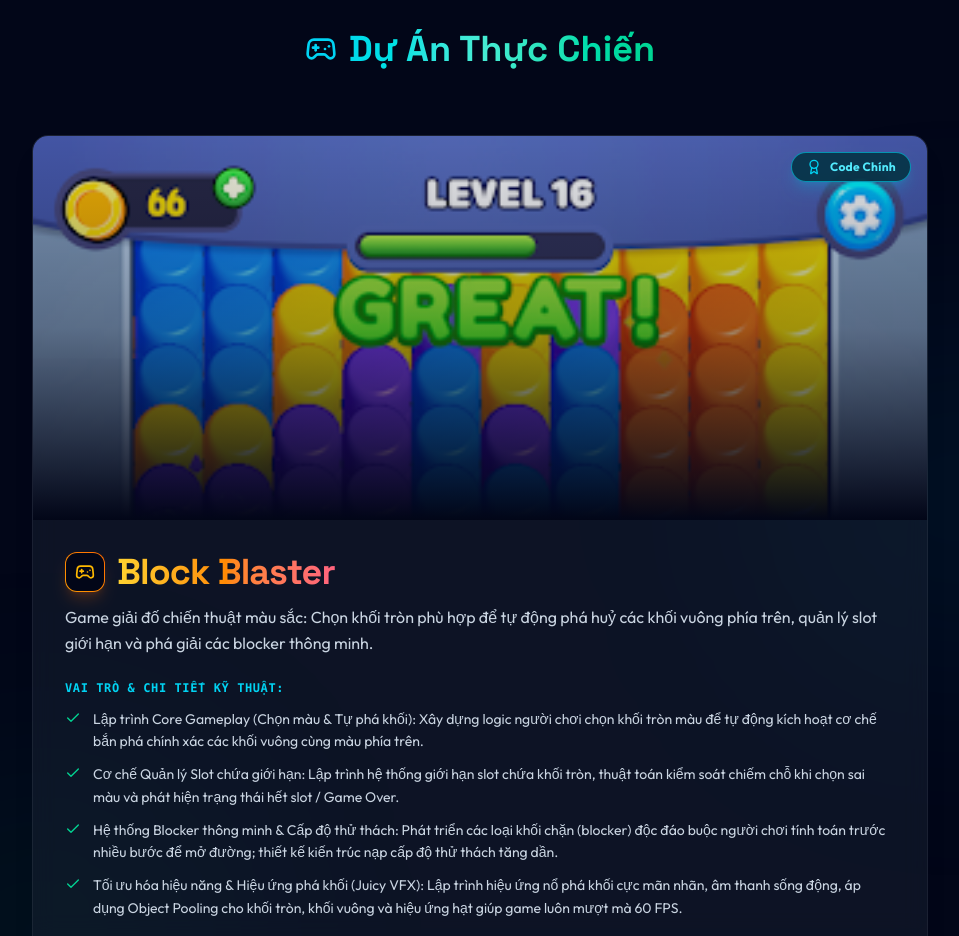
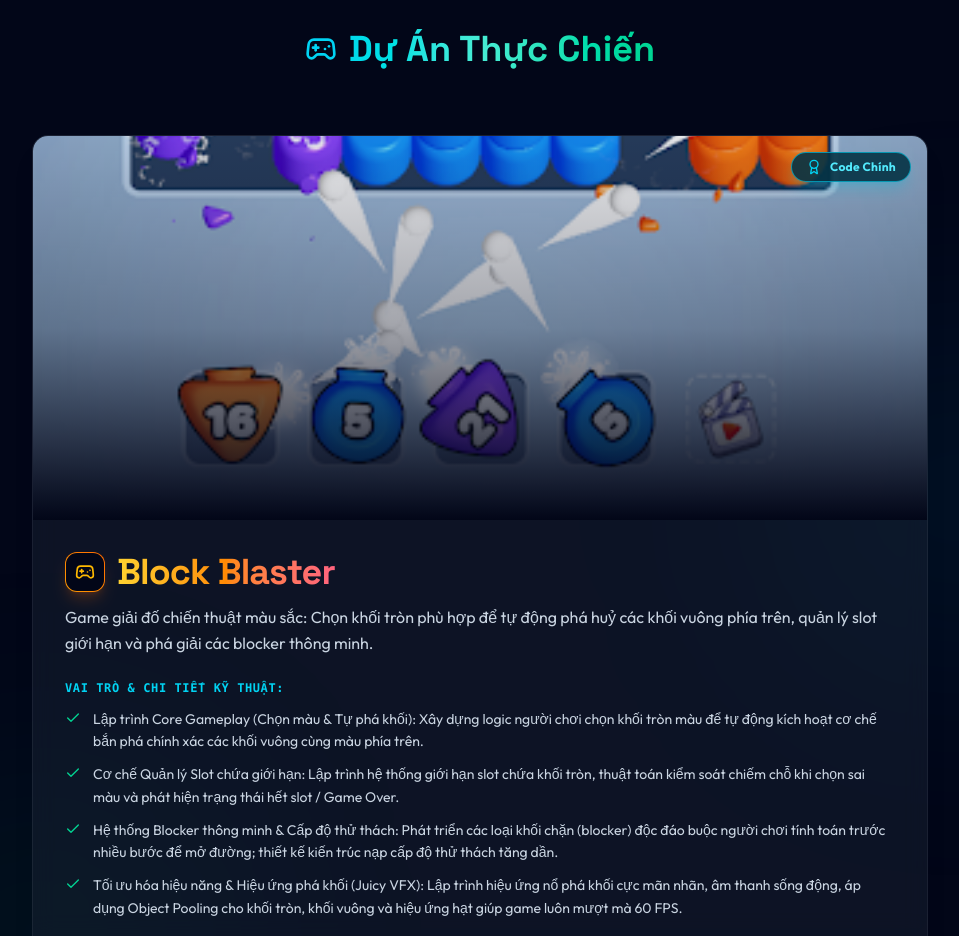
Before and after one commit to bon2ka4/Huan_CV, a React (Vite) app: page / in a window 1280 px wide. Shown: the part 2440-3376 px from the top of the page, without its empty margins (160-1119 px from the left). Built offline with nearby package versions, Linux system fonts and the light colour scheme.

Commit message:
style: adjust ProjectCard thumbnail object-position to focus on block blasting action scene

```diff
--- a/src/components/ProjectCard.jsx
+++ b/src/components/ProjectCard.jsx
@@ -10,7 +10,7 @@
         <img
           src={project.thumbnail}
           alt={project.title}
-          className="w-full h-full object-cover object-top group-hover:scale-105 transition-transform duration-500 opacity-90 group-hover:opacity-100"
+          className="w-full h-full object-cover object-[center_38%] group-hover:scale-105 transition-transform duration-500 opacity-90 group-hover:opacity-100"
         />
         <div className="absolute inset-0 bg-gradient-to-t from-slate-950 via-slate-950/30 to-transparent" />
 
```
